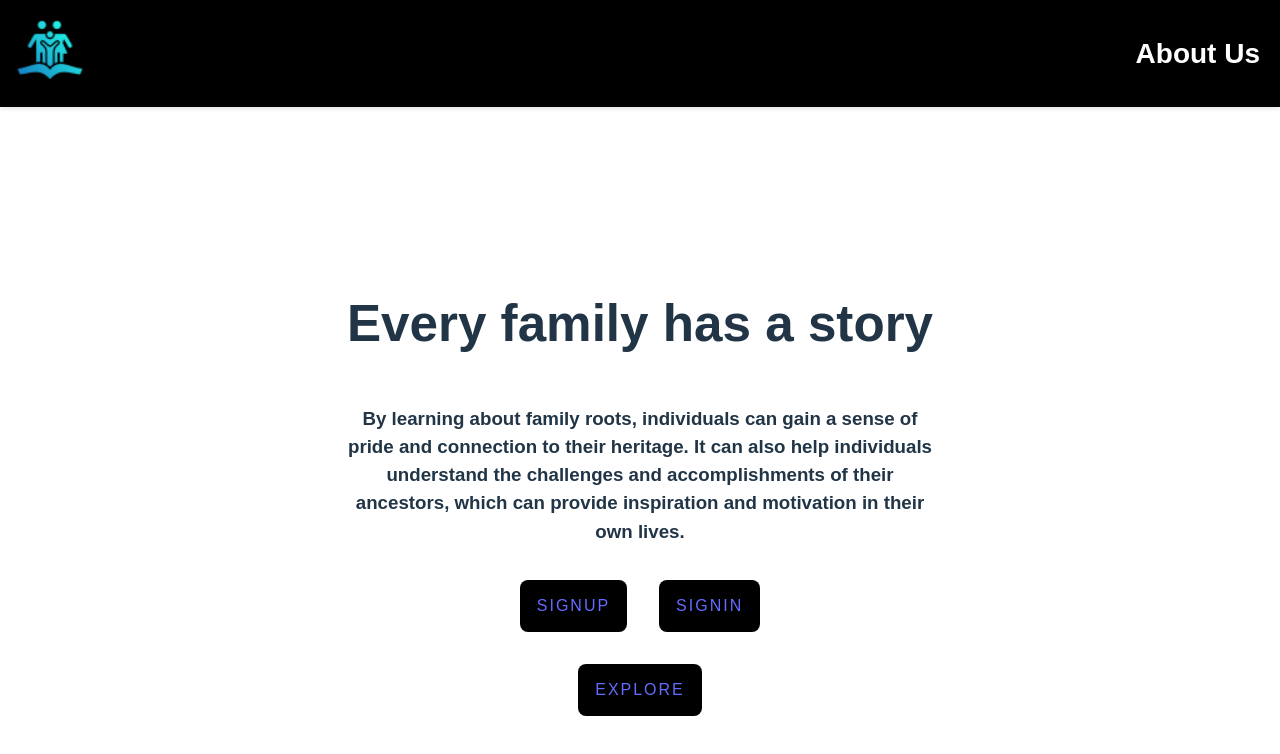
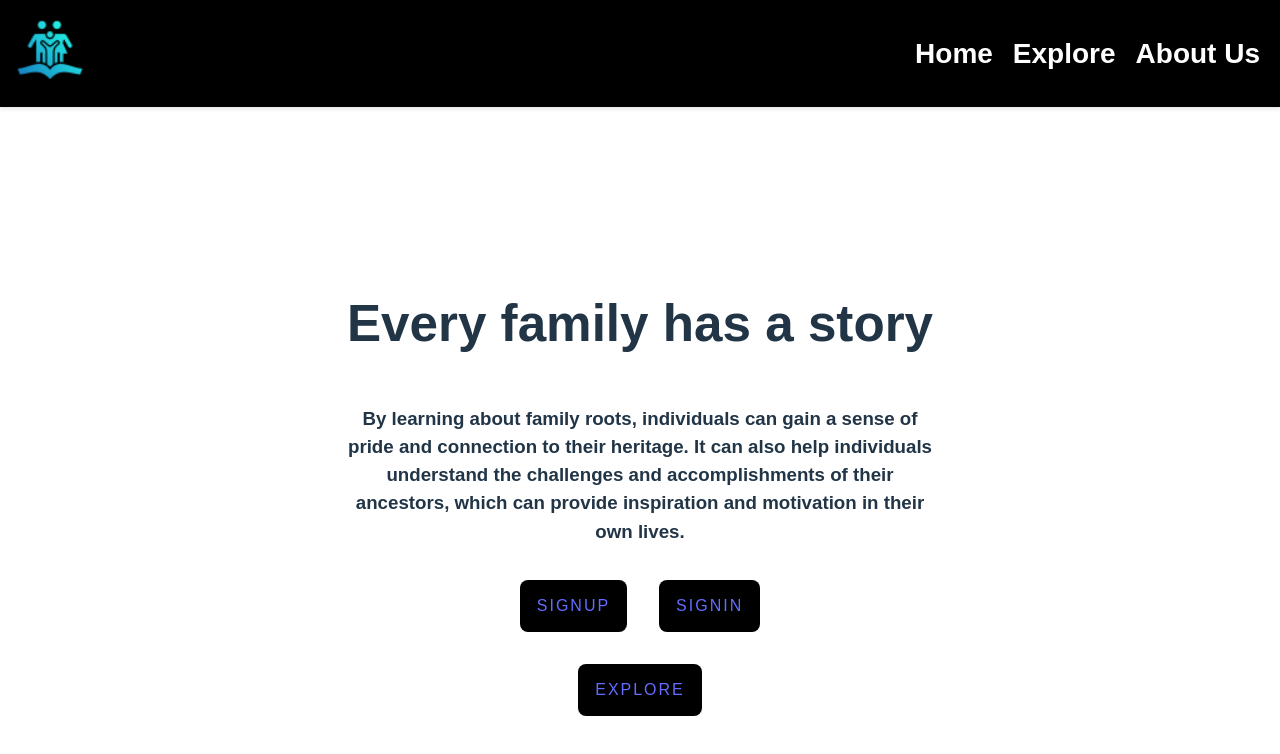
Before and after one commit to sharmas07/Team_Git, a React (Create React App) app in the folder client/: page / in a window 1280 px wide. Shown: the top 754 px of the page. Built offline with nearby package versions, Linux system fonts and the light colour scheme.

Commit message:
last but final

```diff
--- a/client/src/App.js
+++ b/client/src/App.js
@@ -21,6 +21,12 @@ function App() {
             </div>
             <ul className="nav-links">
               <li>
+                <a href="#">Home</a>
+              </li>
+              <li>
+                <a href="#">Explore</a>
+              </li>
+              <li>
                 <a href="#">About Us</a>
               </li>
             </ul>
```
